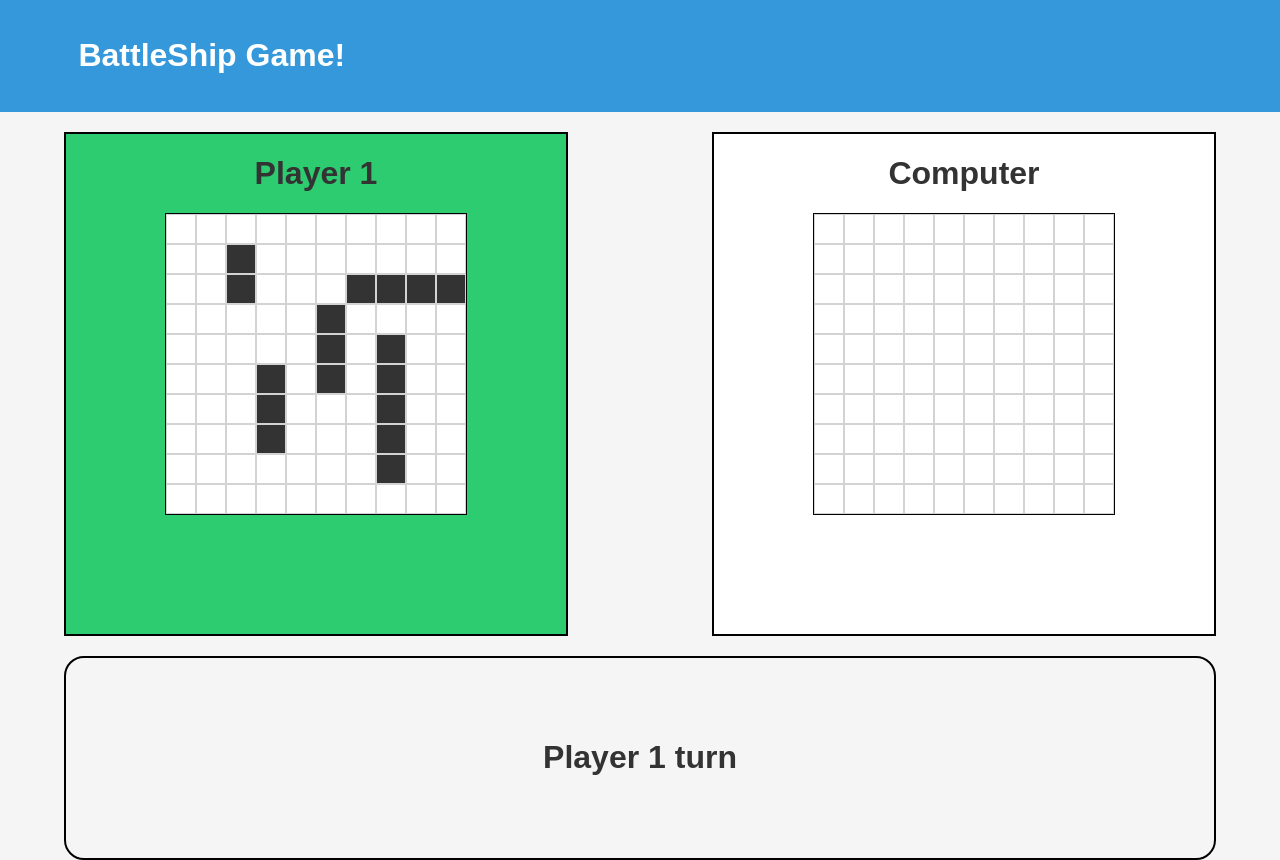
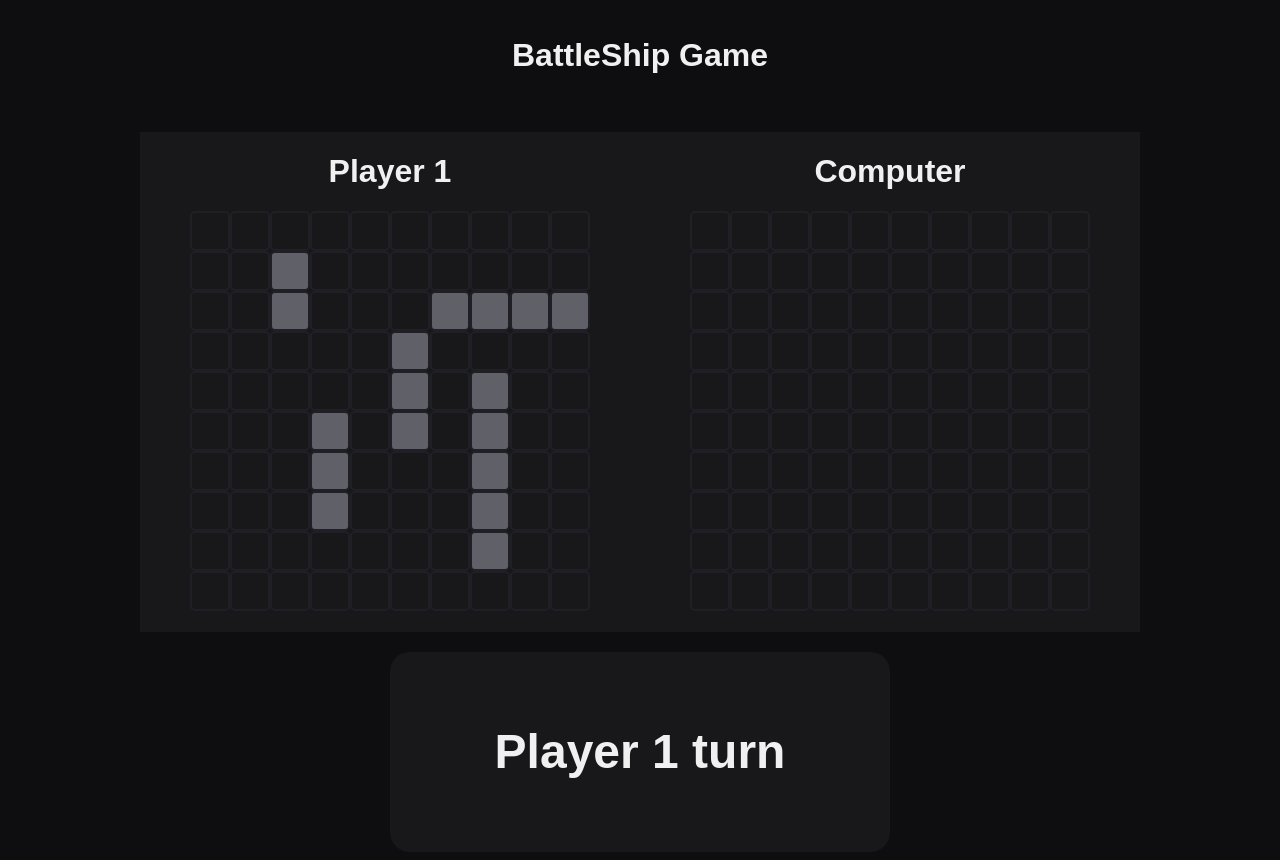
Before and after one commit to ferprimoso/battleship, a website built with webpack: page src/template.html in a window 1280 px wide. Built offline with nearby package versions, Linux system fonts and the light colour scheme.

Commit message:
Develop Computer IA and improve layout

```diff
--- a/src/classes/gameboard.js
+++ b/src/classes/gameboard.js
@@ -129,6 +129,10 @@ export default class Gameboard {
     //check if hits ship
     if (this.board[coordinates[0]][coordinates[1]] instanceof Ship) {
       this.board[coordinates[0]][coordinates[1]].hit()
+
+      if(this.board[coordinates[0]][coordinates[1]].sunk) {
+        console.log('hihihi')
+      }
     }
 
     //check if hits water
--- a/src/classes/player.js
+++ b/src/classes/player.js
@@ -8,7 +8,6 @@ export default class Player {
 
   takeTurn(player, coordinates) {
     //check if coordinate was already hitted
-
     if (this.hittedCoordinates.includes(coordinates)) {
       return 'Invalid coordinate'
     }
--- a/src/domModule.js
+++ b/src/domModule.js
@@ -60,8 +60,14 @@ export function updateBoard(boxN, coord, cellContent) {
 
     let cellToUpdate = boxToUpdate.children[parseInt(coord[0]) * 10 + parseInt(coord[2])]
 
-    if (cellContent === 'M') cellToUpdate.classList.add('is-missed')
-    else cellToUpdate.classList.add('is-hitted')
+    if (cellContent === 'M') {
+        cellToUpdate.classList.add('is-missed')
+        cellToUpdate.textContent = '-'
+    }
+    else {
+        cellToUpdate.classList.add('is-hitted')
+        cellToUpdate.textContent = 'x'
+    }
 
     cellToUpdate.removeEventListener('click', clickHandler);
 
@@ -95,3 +101,18 @@ export function gameOverScreen(playerN) {
     const h1 = document.querySelector('.current-turn')
     h1.textContent = "Game Over " + "Player " + playerN + " Wins!"
 }
+
+
+//computer logic
+
+export function clickOnPlayerRandomCell() {
+    let yAxis =   Math.floor(Math.random() * 10)
+    let xAxis =   Math.floor(Math.random() * 10)
+
+
+    const player1Box = player1box.lastChild
+    const randomCell = player1Box.children[(yAxis * 10 )+ xAxis]
+
+    if (randomCell.classList.contains('is-missed') || randomCell.classList.contains('is-hitted')) clickOnPlayerRandomCell()
+    randomCell.click()
+}
--- a/src/game.js
+++ b/src/game.js
@@ -1,5 +1,5 @@
 import Player from './classes/player'
-import { fillGameboard, updateTurn, updateBoard, gameOverScreen, startGameboard } from './domModule';
+import { fillGameboard, updateTurn, updateBoard, gameOverScreen, startGameboard, clickOnPlayerRandomCell } from './domModule';
 
 
 const player1 = new Player()
@@ -21,6 +21,7 @@ export function cellClicked(cell) {
         if(cellContent === 'M') {
             updateTurn()
             currentPlayer = 2
+            computerTurn()
          }
 
          if (player2.gameboard.checkIsAllSinked()) endGame(1)
@@ -35,9 +36,19 @@ export function cellClicked(cell) {
          }
 
          if (player1.gameboard.checkIsAllSinked()) endGame(2)
-
+         else computerTurn()
     }
 }
+
+export function computerTurn() {
+    setTimeout(function() {
+        clickOnPlayerRandomCell()
+        console.log("Waited for 3 seconds");
+    }, 1000);
+}
+
+
+
 
 export function endGame(playerN) {
     gameOver = true
--- a/src/styles/main.scss
+++ b/src/styles/main.scss
@@ -1,18 +1,23 @@
-$primary-color: #3498db;
-$secondary-color: #2ecc71;
+$primary-color: #18181B;
+$secondary-color: #0E0E10;
+$font-color: #f0f0f0;
 $font-family: 'Arial', sans-serif;
 
 body {
     font-family: $font-family;
-    background-color: #f5f5f5;
-    color: #333;
+    background-color: $secondary-color;
+    color: $font-color;
 }
 
 header {
+    text-align: center;
     margin: 0 auto;
-    background-color: $primary-color;
-    color: #fff;
+    color: $font-color;
     padding: 1em;
+
+    .container {
+        max-width: 1000px;
+    }
 }
 
 
@@ -28,24 +33,22 @@ header {
 .game-screen {
     display: flex;
     flex-wrap: wrap;
-    justify-content: space-between;
+    justify-content: center;
+    align-items: center;
 }
 
 
 .player {
+    background-color: $primary-color;
     margin-top: 20px;
     display: flex;
     flex-direction: column;
     align-items: center;
     width: 500px;
     height: 500px;
-    background-color: white;
-    border: 2px solid black;
 }
 
-.active-player {
-    background-color: $secondary-color;
-}
+.active-player {}
 
 .score-screen {
     display: flex;
@@ -55,37 +58,46 @@ header {
     margin: auto;
     margin-top: 20px;
     height: 200px;
-    border: 2px solid black;
-    border-radius: 20px;
+    border-radius: 20px 20px;
+    max-width: 500px;
+    background-color: $primary-color;
+    color: $font-color;
+    font-weight: bold;
+    font-size: 24px;
 }
 
 // Game Grid Logic
 
 .game-grid {
     display: grid;
-    width: 300px;
-    height: 300px;
-    grid-template-columns: repeat(10, 30px);
-    grid-template-rows: repeat(10, 30px);
+    width: 400px;
+    height: 400px;
+    grid-template-columns: repeat(10, 40px);
+    grid-template-rows: repeat(10, 40px);
     grid-column-gap: 0px;
     grid-row-gap: 0px;
-    border: 1px solid black;
 }
 
 .game-cell {
     cursor: pointer;
-    background-color: white;
-    border: 1px solid lightgrey;
+
+    font-size: 26px;
+    font-weight: bold;
+    display: flex;
+    justify-content: center;
+    align-items: center;
+    border: 2px solid #1F1F25;
+    border-radius: 5px;
 }
 
 .is-ship {
-    background-color: #333;
+    background-color: #606068;
 }
 
 .is-hitted {
-    background-color: red;
+    background-color: #f16976;
 }
 
 .is-missed {
-    background-color: greenyellow;
+    background-color: #8fb9a8;
 }
--- a/src/template.html
+++ b/src/template.html
@@ -10,7 +10,7 @@
 <body>
     <header>
         <div class="container">
-            <h1>BattleShip Game!</h1>
+            <h1>BattleShip Game</h1>
         </div>
     </header>
     <main class="container">
```
